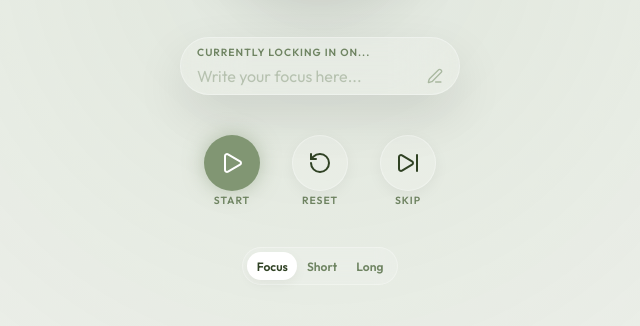
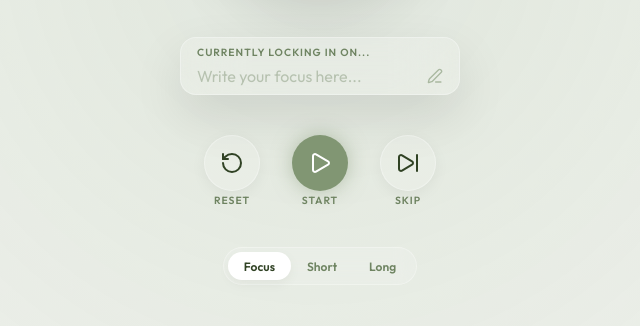
Before and after one commit to hafidznrg/LockIn, a website built with Vite: page index.html in a window 1280 px wide. Shown: the part 462-788 px from the top of the page, without its empty margins (320-960 px from the left). Built offline with nearby package versions, Linux system fonts and the light colour scheme.

Commit message:
fix: fix styling

```diff
--- a/index.html
+++ b/index.html
@@ -58,17 +58,17 @@
 
       <div class="main-controls">
         <div class="control-group">
+          <button class="glass-btn btn-round" id="resetBtn" title="Reset">
+            <i data-lucide="rotate-ccw"></i>
+          </button>
+          <span class="control-label">Reset</span>
+        </div>
+
+        <div class="control-group">
           <button class="glass-btn btn-round" id="startBtn" title="Start/Pause">
             <i data-lucide="play" id="startIcon"></i>
           </button>
           <span class="control-label" id="startLabel">Start</span>
-        </div>
-
-        <div class="control-group">
-          <button class="glass-btn btn-round" id="resetBtn" title="Reset">
-            <i data-lucide="rotate-ccw"></i>
-          </button>
-          <span class="control-label">Reset</span>
         </div>
 
         <div class="control-group">
--- a/src/styles/main.css
+++ b/src/styles/main.css
@@ -360,7 +360,7 @@ body {
   -webkit-backdrop-filter: blur(30px);
   border: 1px solid var(--glass-border);
   box-shadow: var(--glass-shadow);
-  border-radius: 2rem;
+  border-radius: 1rem;
   padding: 1rem 1.5rem;
   width: 100%;
   max-width: 340px;
@@ -648,7 +648,7 @@ body.break-long .modal-content {
   }
 
   .mode-btn {
-    padding: 0.4rem 0.6rem;
+    padding: 0.4rem 1rem;
     font-size: 0.75rem;
   }
 
```
